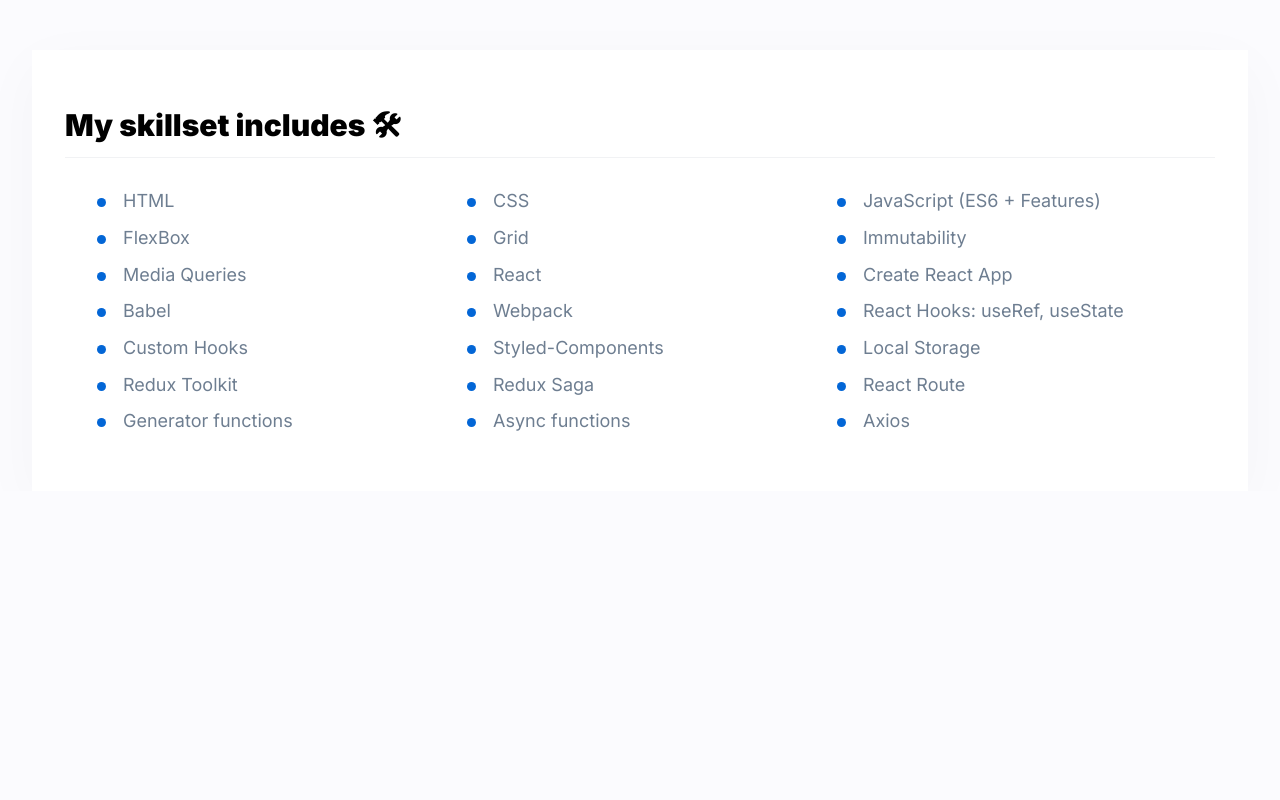
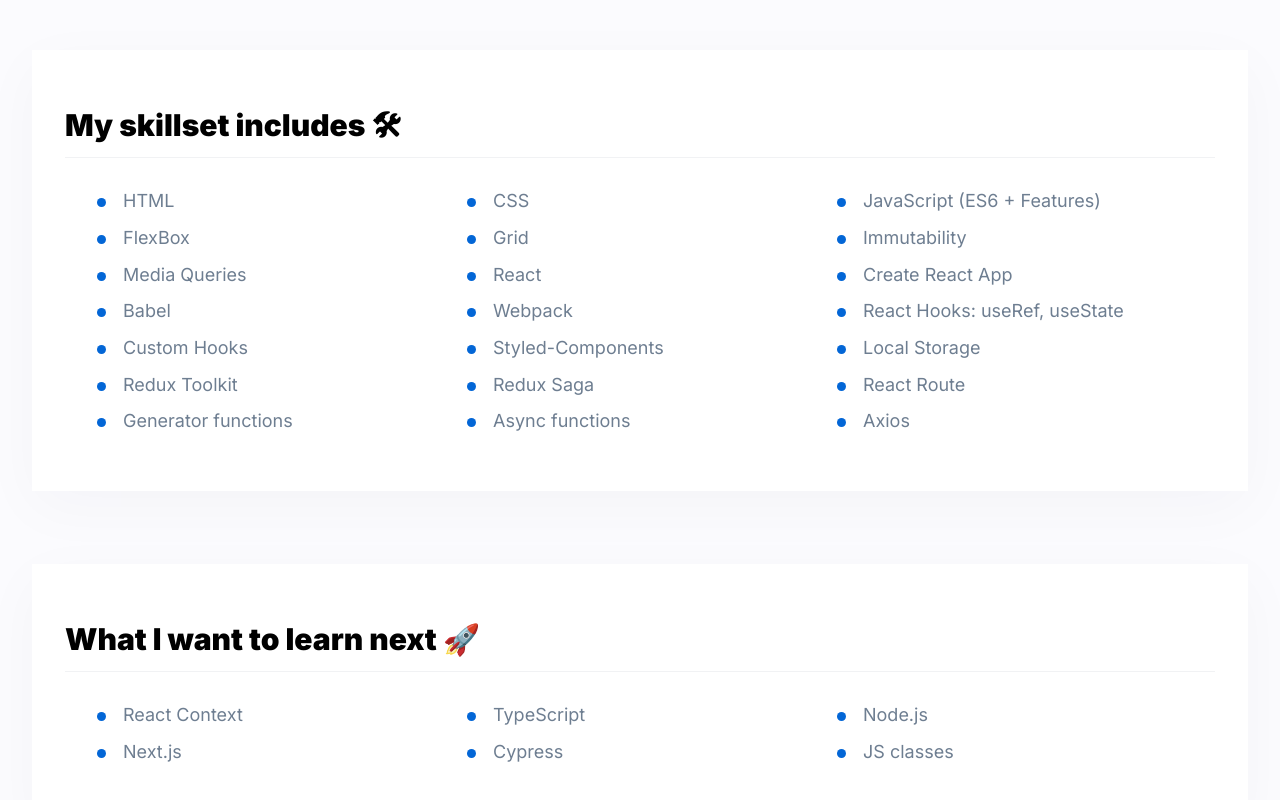
Before and after one commit to KrystianZybura/Personal-Homepage, a React (Vite) app: page / in a window 1280 px wide. Shown: the part 526-1326 px from the top of the page. Before the commit the page ends 1017 px from the top, so only its background shows below. Built offline with nearby package versions, Linux system fonts and the light colour scheme.

Commit message:
FutureDevelopment component added

```diff
--- /dev/null
+++ b/src/App/homepage/FutureDevelopment/index.jsx
@@ -0,0 +1,8 @@
+import Section from "../../common/Section";
+import { skillsToLearn } from "./skillsToLearn";
+
+const FutureDevelopment = () => (
+  <Section title={"What I want to learn next 🚀"} body={skillsToLearn} />
+);
+
+export default FutureDevelopment;
--- /dev/null
+++ b/src/App/homepage/FutureDevelopment/skillsToLearn.js
@@ -0,0 +1,10 @@
+const skillsToLearn = [
+  "React Context",
+  "TypeScript",
+  "Node.js",
+  "Next.js",
+  "Cypress",
+  "JS classes",
+];
+
+export { skillsToLearn };
--- a/src/App/index.jsx
+++ b/src/App/index.jsx
@@ -1,3 +1,4 @@
+import FutureDevelopment from "./homepage/FutureDevelopment";
 import Header from "./homepage/Header";
 import Hero from "./homepage/Header/Hero";
 import ToggleTheme from "./homepage/Header/ToggleTheme";
@@ -11,6 +12,7 @@
         toggleTheme={<ToggleTheme />}
       />
       <Skillset />
+      <FutureDevelopment />
     </>
   );
 }
```
